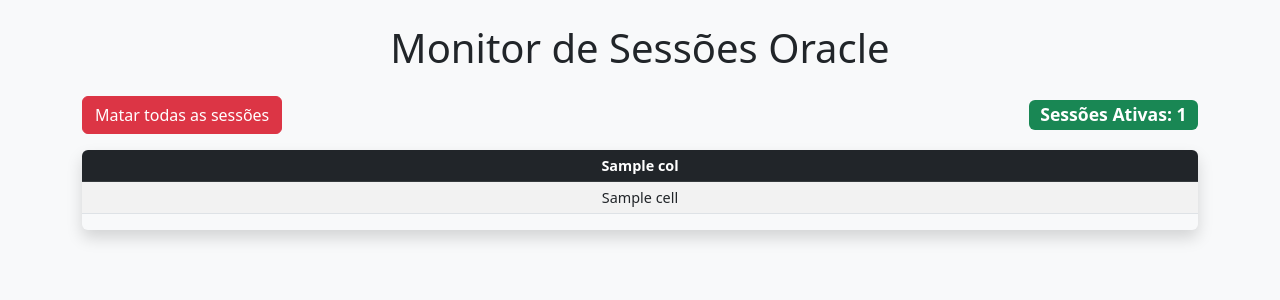
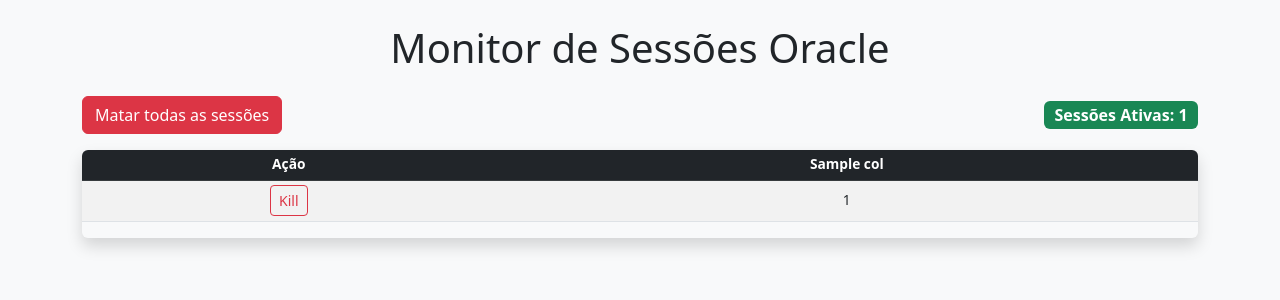
Before and after one commit to eliezermoraesss/flask-api-oracledb-sections-monitor, a Flask app: template templates/index.html in a window 1280 px wide. Shown: the top 300 px of the page. Run offline with Flask 3, Linux system fonts and the light colour scheme; the template is opened without the code that fills it: most values are stand-ins (such as "Sample title", 1, 10 or a date in 2020).

Commit message:
:lipstick: :style: Melhoria visual css

```diff
--- a/app.py
+++ b/app.py
@@ -37,16 +37,18 @@
 last_result = {"cols": [], "rows": []}
 
 def monitor_sessions():
+    """Executa a query e atualiza cache global."""
     global last_result
     cols, rows = run_query(QUERY)
     last_result = {"cols": cols, "rows": rows}
 
-    # Auto kill se >= 20
+    # Auto kill se >= 20 sessões
     if len(rows) >= 20:
         kill_index = cols.index("KILL")
         for r in rows:
             execute_command(r[kill_index])
 
+# scheduler rodando em background
 scheduler = BackgroundScheduler()
 scheduler.add_job(monitor_sessions, "interval", seconds=1)
 scheduler.start()
@@ -57,11 +59,19 @@
 
 @app.route("/kill_all")
 def kill_all():
+    """Mata todas as sessões do cache atual."""
     if last_result["rows"]:
         kill_index = last_result["cols"].index("KILL")
         for r in last_result["rows"]:
             execute_command(r[kill_index])
     return redirect(url_for("index"))
 
+@app.route("/kill/<sid>/<serial>")
+def kill_session(sid, serial):
+    """Mata uma sessão específica (SID,SERIAL)."""
+    cmd = f"ALTER SYSTEM KILL SESSION '{sid},{serial}' IMMEDIATE"
+    execute_command(cmd)
+    return redirect(url_for("index"))
+
 if __name__ == "__main__":
     app.run(host="0.0.0.0", port=5000, debug=True)
--- a/templates/index.html
+++ b/templates/index.html
@@ -6,14 +6,27 @@
   <link href="https://cdn.jsdelivr.net/npm/bootstrap@5.3.0/dist/css/bootstrap.min.css" rel="stylesheet">
   <meta http-equiv="refresh" content="3">
   <style>
+    /* Linhas compactas */
     table.table-sm td,
     table.table-sm th {
-      padding: 0.3rem 0.5rem !important;
-      font-size: 0.9rem;
+      padding: 0.28rem 0.45rem !important;
+      font-size: 0.86rem;
+      vertical-align: middle;
+      white-space: nowrap; /* não quebra linha */
     }
+
+    /* Limita largura das células e mostra "..." quando o texto for longo */
+    table.table-sm td.ellipsis {
+      max-width: 220px;
+      overflow: hidden;
+      text-overflow: ellipsis;
+      white-space: nowrap;
+    }
+
+    /* contador */
     #sessionCount {
-      font-size: 1.1rem;
-      font-weight: bold;
+      font-size: 1rem;
+      font-weight: 600;
     }
   </style>
 </head>
@@ -22,6 +35,7 @@
     <h1 class="mb-4">Monitor de Sessões Oracle</h1>
 
     <div class="d-flex align-items-center justify-content-between mb-3">
+      <!-- Link manual para matar todas (mantive url_for porque provavelmente você tem kill_all) -->
       <a href="{{ url_for('kill_all') }}" class="btn btn-danger">Matar todas as sessões</a>
 
       {% set total_sessoes = data.rows|length %}
@@ -38,16 +52,37 @@
       <table class="table table-sm table-striped table-hover">
         <thead class="table-dark">
           <tr>
+            <th>Ação</th>
             {% for col in data.cols %}
-              <th>{{ col }}</th>
+              {% if col != 'KILL' %}
+                <th>{{ col }}</th>
+              {% endif %}
             {% endfor %}
           </tr>
         </thead>
+
         <tbody>
           {% for row in data.rows %}
+            {# pega SID e SERIAL# com base no índice das colunas para montar o link #}
+            {% set sid_idx = data.cols.index('SID') %}
+            {% set serial_idx = data.cols.index('SERIAL#') %}
+            {% set sid = row[sid_idx] %}
+            {% set serial = row[serial_idx] %}
+
             <tr>
-              {% for cell in row %}
-                <td>{{ cell }}</td>
+              <!-- botão Kill: construído manualmente para evitar BuildError com url_for -->
+              <!-- Ajuste aqui se seu endpoint for /api/kill/... em vez de /kill/... -->
+              <td>
+                <a href="/kill/{{ sid }}/{{ serial }}" class="btn btn-sm btn-outline-danger">Kill</a>
+              </td>
+
+              {# renderiza todas as colunas exceto 'KILL' #}
+              {% for i in range(data.cols|length) %}
+                {% set colname = data.cols[i] %}
+                {% if colname != 'KILL' %}
+                  {# aplica ellipsis para evitar quebras e deixar a tabela compacta #}
+                  <td class="ellipsis">{{ row[i] }}</td>
+                {% endif %}
               {% endfor %}
             </tr>
           {% endfor %}
```
